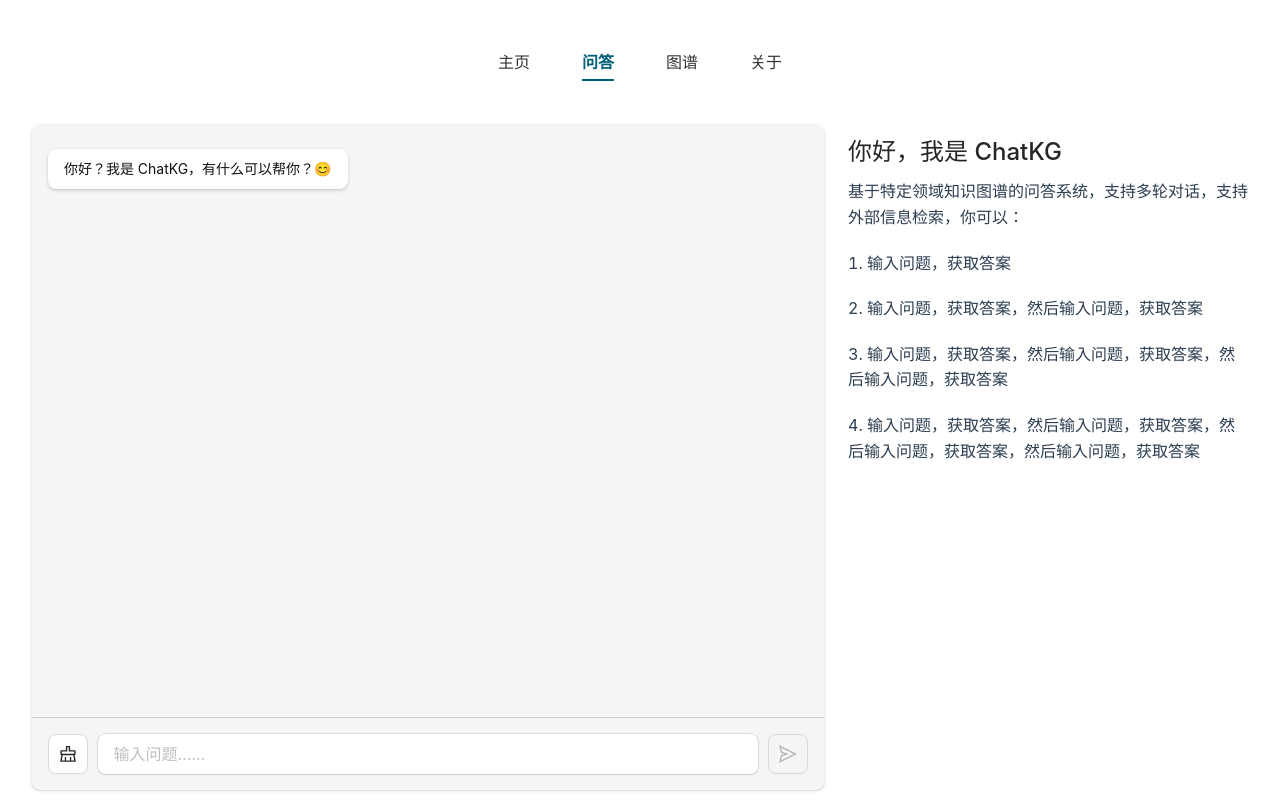
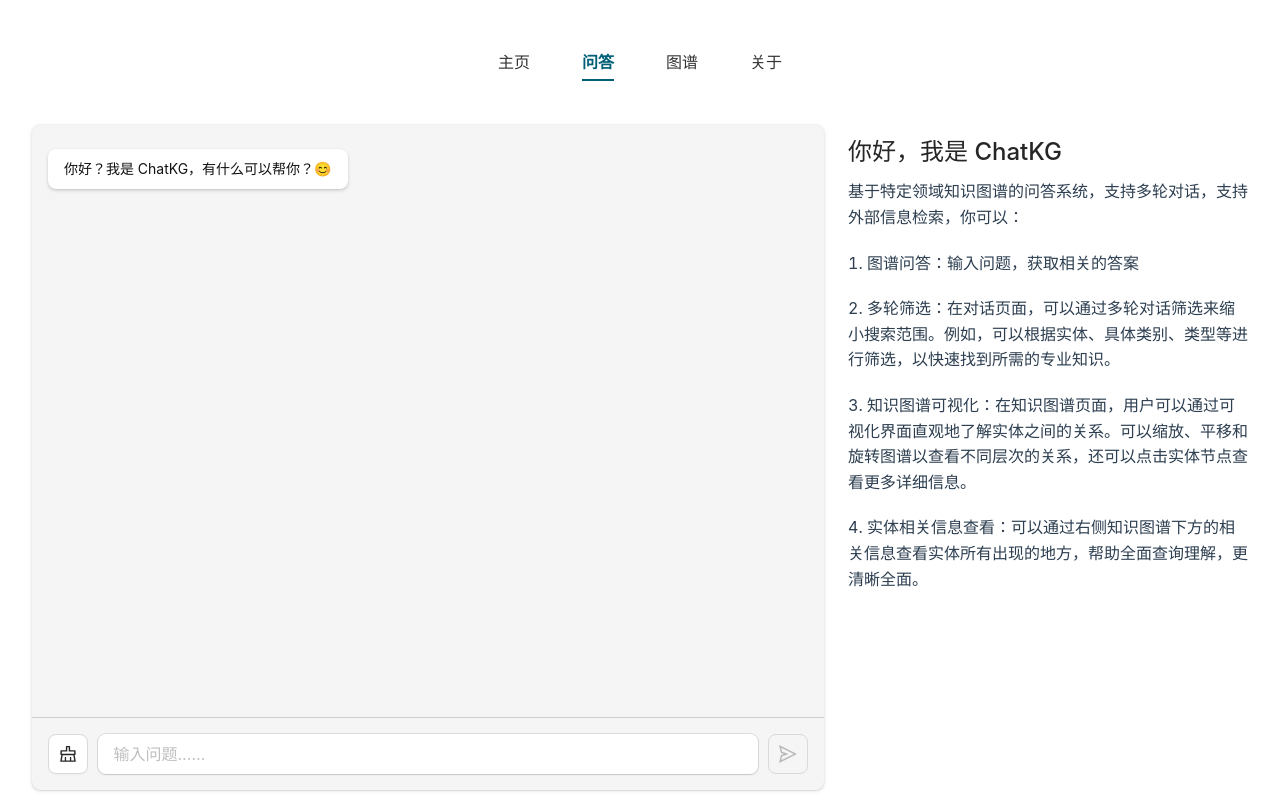
Before and after one commit to littlewwwhite/KnowledgeGraph-based-on-Raw-text-A27, a Vue app in the folder chat-kg/: page /chat in a window 1280 px wide. Built offline with nearby package versions, Linux system fonts and the light colour scheme.

Commit message:
new front

```diff
--- a/chat-kg/src/views/ChatView.vue
+++ b/chat-kg/src/views/ChatView.vue
@@ -77,10 +77,10 @@ const default_info = {
   title: '你好，我是 ChatKG',
   description: [
     '基于特定领域知识图谱的问答系统，支持多轮对话，支持外部信息检索，你可以：',
-    '1. 输入问题，获取答案',
-    '2. 输入问题，获取答案，然后输入问题，获取答案',
-    '3. 输入问题，获取答案，然后输入问题，获取答案，然后输入问题，获取答案',
-    '4. 输入问题，获取答案，然后输入问题，获取答案，然后输入问题，获取答案，然后输入问题，获取答案',
+    '1. 图谱问答：输入问题，获取相关的答案',
+    '2. 多轮筛选：在对话页面，可以通过多轮对话筛选来缩小搜索范围。例如，可以根据实体、具体类别、类型等进行筛选，以快速找到所需的专业知识。',
+    '3. 知识图谱可视化：在知识图谱页面，用户可以通过可视化界面直观地了解实体之间的关系。可以缩放、平移和旋转图谱以查看不同层次的关系，还可以点击实体节点查看更多详细信息。',
+    '4. 实体相关信息查看：可以通过右侧知识图谱下方的相关信息查看实体所有出现的地方，帮助全面查询理解，更清晰全面。',
   ],
   image: [],
   graph: null,
```
